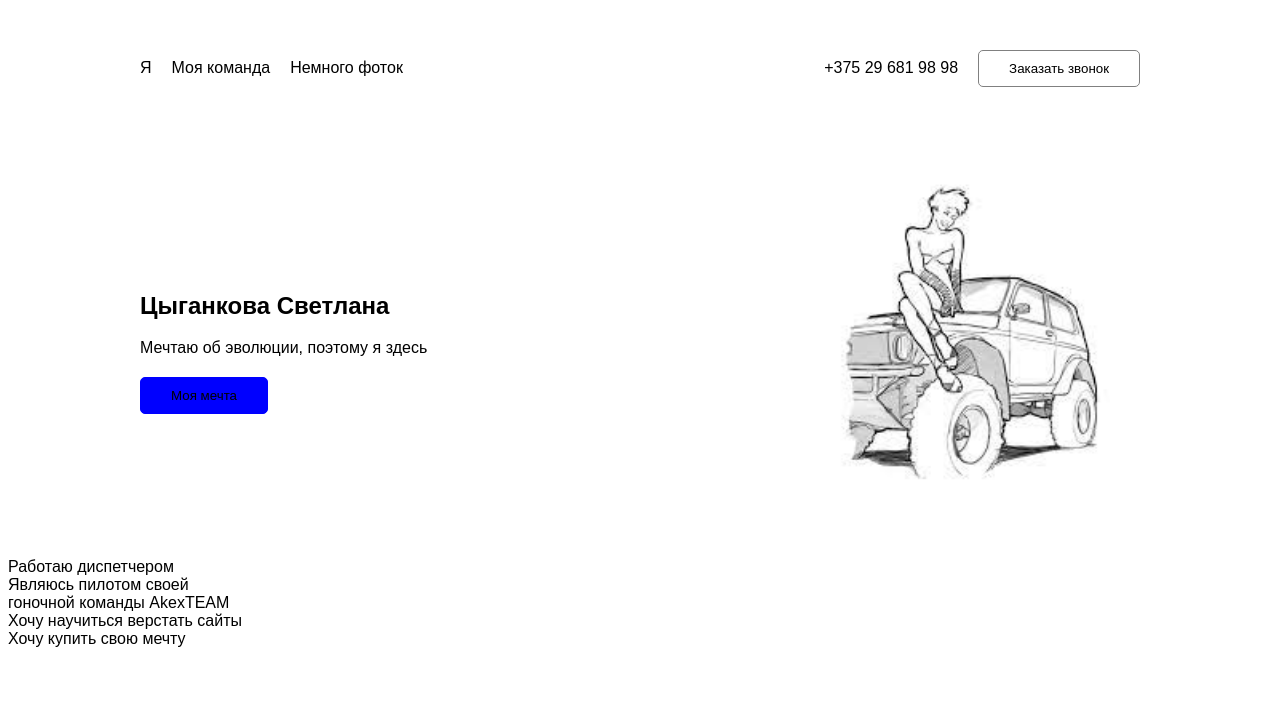
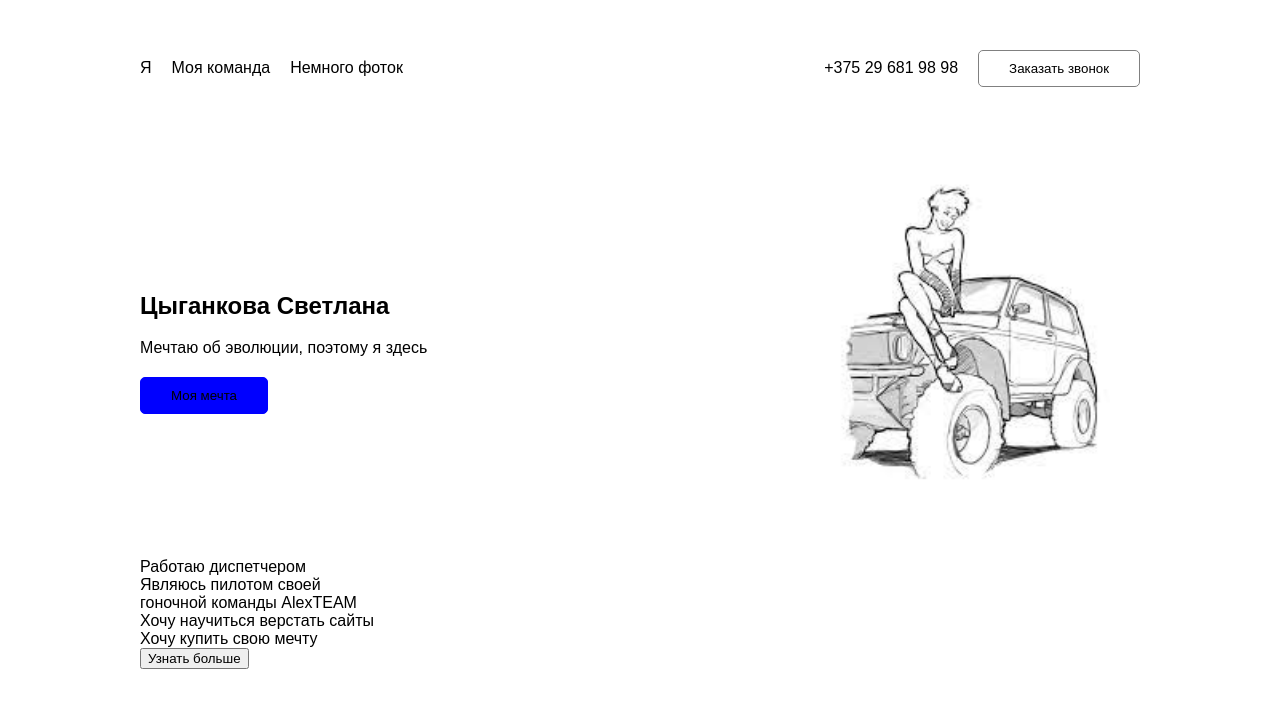
Before and after one commit to sve1us1k/Evolution, a plain HTML site: page Page2.html in a window 1280 px wide. Drawn offline with Linux system fonts and the light colour scheme.

Commit message:
Update Page2.html

```diff
--- a/Page2.html
+++ b/Page2.html
@@ -22,13 +22,14 @@
             <div>Мечтаю об эволюции, поэтому я здесь</div>
             <button>Моя мечта</button>
     </section>
-    <section class="central-container">
-        <div>
-            <div>Работаю диспетчером</div>
-            <div>Являюсь пилотом своей<br>гоночной команды AkexTEAM</div>
-            <div>Хочу научиться верстать сайты</div>
-            <div>Хочу купить свою мечту</div>
+    <section class="fixed-container central-container">
+        <div class="AboutMe">
+            <div class="Picture-1">Работаю диспетчером</div>
+            <div class="Picture-2">Являюсь пилотом своей<br>гоночной команды AlexTEAM</div>
+            <div class="Picture-3">Хочу научиться верстать сайты</div>
+            <div class="Picture-4">Хочу купить свою мечту</div>
         </div>
+        <button>Узнать больше</button>
     </section>
 </body>
 </html>
```
